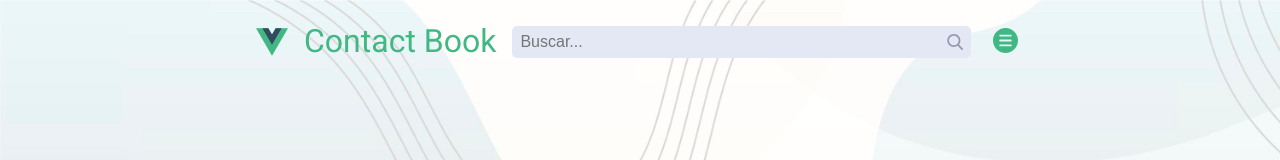
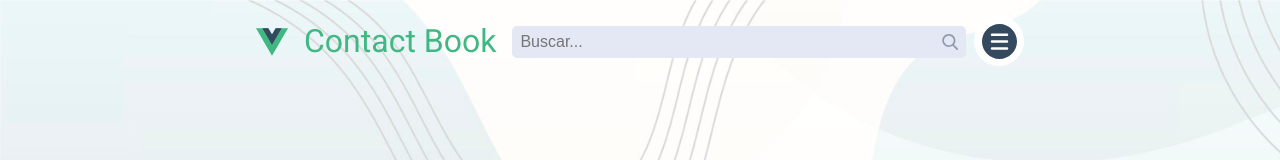
Before and after one commit to livresaber/contact-vue-book, a Vue app: page / in a window 1280 px wide. Shown: the top 160 px of the page. Built offline with nearby package versions, Linux system fonts and the light colour scheme; what maska would draw is missing.

Commit message:
adjustment icon navigation button

```diff
--- a/src/components/AppHeader/index.vue
+++ b/src/components/AppHeader/index.vue
@@ -44,7 +44,7 @@ defineProps({
     flex-direction: column;
     .app-navigation__btn {
       position: absolute;
-      top: 2rem;
+      top: 1rem;
       right: 1rem;
     }
   }
--- a/src/components/AppNavigation/index.vue
+++ b/src/components/AppNavigation/index.vue
@@ -11,7 +11,11 @@ const toggleMenu = () => menu.value = !menu.value
 </script>
 
 <template>
-  <button class="app-navigation__btn" @click="toggleMenu" aria-label="Botão para abrir navegação menu">
+  <button
+    class="app-navigation__btn"
+    @click="toggleMenu"
+    aria-label="Botão para abrir navegação menu"
+  >
     <IconMenu />
   </button>
   <nav class="app-navigation__content" :class="{ active: menu }" @click="toggleMenu" role="menu">
@@ -34,10 +38,18 @@ const toggleMenu = () => menu.value = !menu.value
 
 <style lang="scss">
 .app-navigation__btn {
-  margin-left: 1rem;
+  margin-left: .5rem;
   cursor: pointer;
-  background: transparent;
+  background: #fff;
   border: 0;
+  border-radius: 100px;
+  width: 50px;
+  height: 50px;
+  min-width: 50px;
+  padding: 0;
+  display: flex;
+  justify-content: center;
+  align-items: center;
 }
 
 .app-navigation__content {
--- a/src/components/Icons/IconMenu.vue
+++ b/src/components/Icons/IconMenu.vue
@@ -1,6 +1,6 @@
 <template>
   <svg xmlns="http://www.w3.org/2000/svg" xml:space="preserve" style="enable-background:new 0 0 56 56"
-    viewBox="0 0 56 56" width="25" height="25" fill="var(--color-primary)">
+    viewBox="0 0 56 56" width="35" height="35" fill="var(--color-secondary)">
     <path
       d="M28 0C12.561 0 0 12.561 0 28s12.561 28 28 28 28-12.561 28-28S43.439 0 28 0zm12 41H16a2 2 0 0 1 0-4h24a2 2 0 0 1 0 4zm0-11H16a2 2 0 0 1 0-4h24a2 2 0 0 1 0 4zm0-11H16a2 2 0 0 1 0-4h24a2 2 0 0 1 0 4z" />
   </svg>
```
